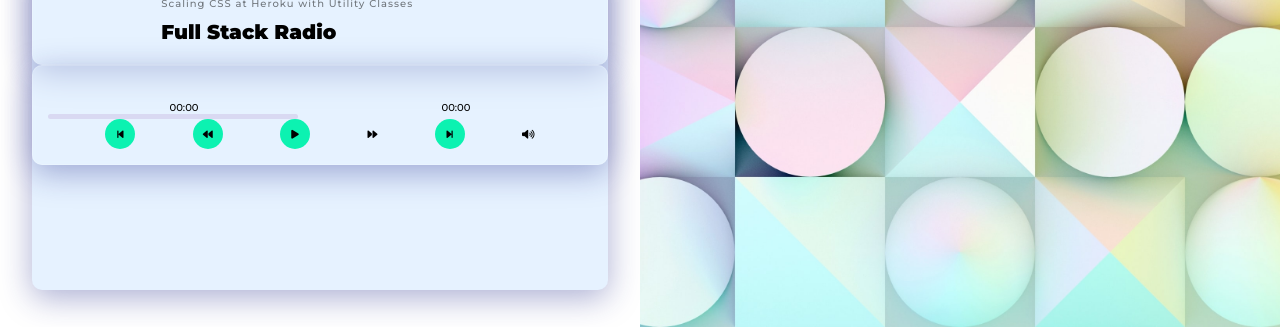
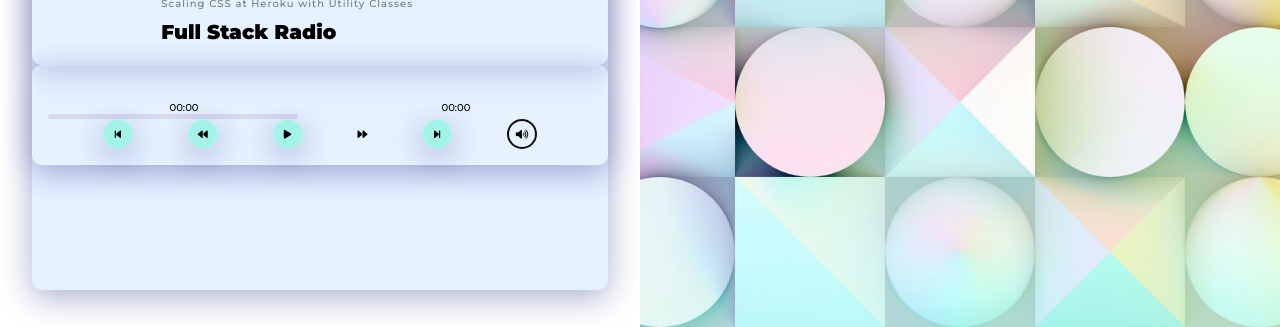
Before and after one commit to Christiano0407/MusicLandingPage, a website: page src/html/index.html in a window 1280 px wide. Shown: the part 473-800 px from the top of the page. Drawn offline with nearby package versions, Linux system fonts and the light colour scheme; a web font is replaced by a local one.

Commit message:
change-all

```diff
--- a/src/css/components/landingA.css
+++ b/src/css/components/landingA.css
@@ -168,13 +168,22 @@
   padding: 1rem;
   width: 3rem;
   height: 3rem;
-  background-color: #0cf2b1;
+  /* background-color: #0cf2b1; */
   outline: none;
   display: flex;
   justify-content: center;
   align-items: center;
   color: #000;
   border-radius: 50%;
+  background: rgba(12, 242, 177, 0.3);
+  box-shadow: 0 8px 32px 0 rgba(31, 38, 135, 0.37);
+  backdrop-filter: blur(4px);
+  -webkit-backdrop-filter: blur(4px);
+  /* border-radius: 10px; */
+  border: 1px solid rgba(255, 255, 255, 0.18);
+}
+.btn-action:active {
+  transform: scale(0.9);
 }
 .btn-ctn,
 .info-ctn {
@@ -185,3 +194,22 @@
 .info-ctn {
   padding-top: 2rem;
 }
+
+.btn-mute {
+  cursor: pointer;
+  padding: 1rem;
+  width: 3rem;
+  height: 3rem;
+  /* background-color: #0cf2b1; */
+  outline: none;
+  display: flex;
+  justify-content: center;
+  align-items: center;
+  color: #000;
+  border-radius: 50%;
+  border: 2px solid #0d0d0d;
+  background: transparent;
+}
+.btn-mute:active {
+  transform: scale(0.9);
+}
```
